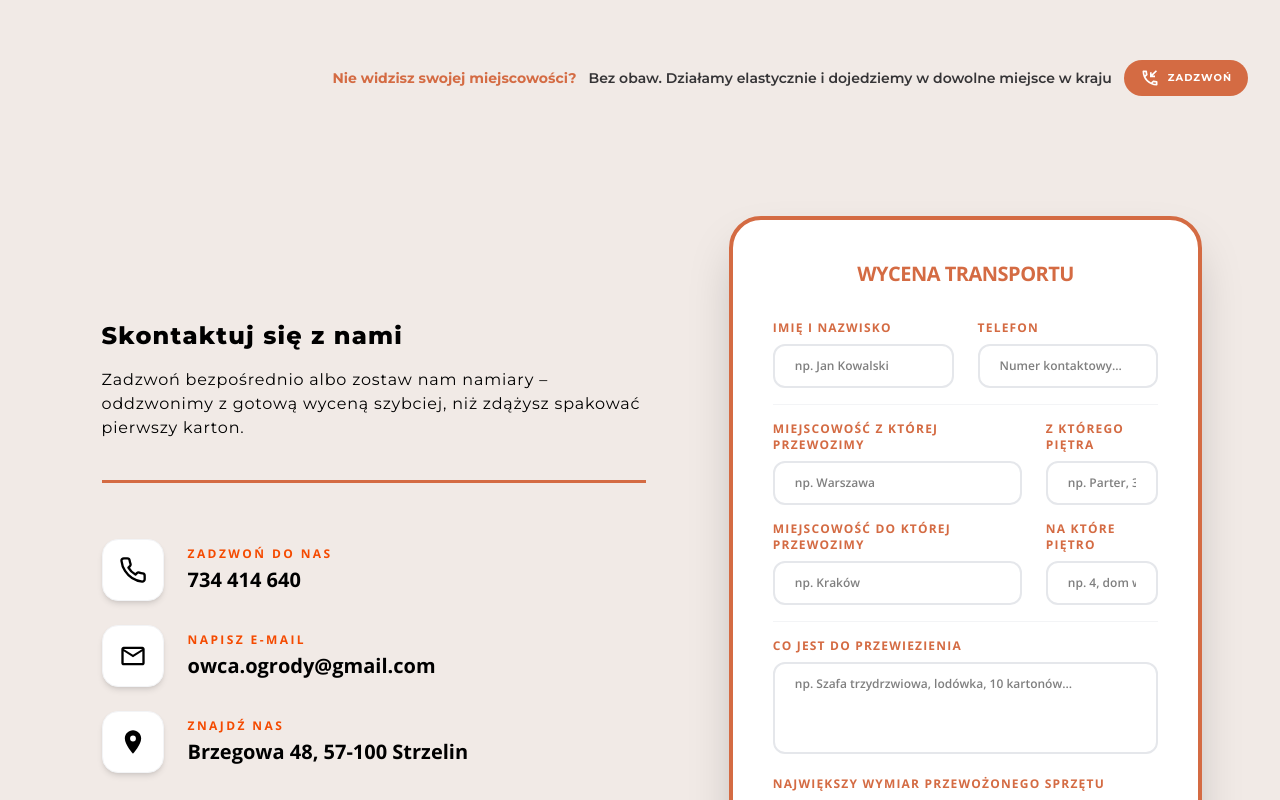
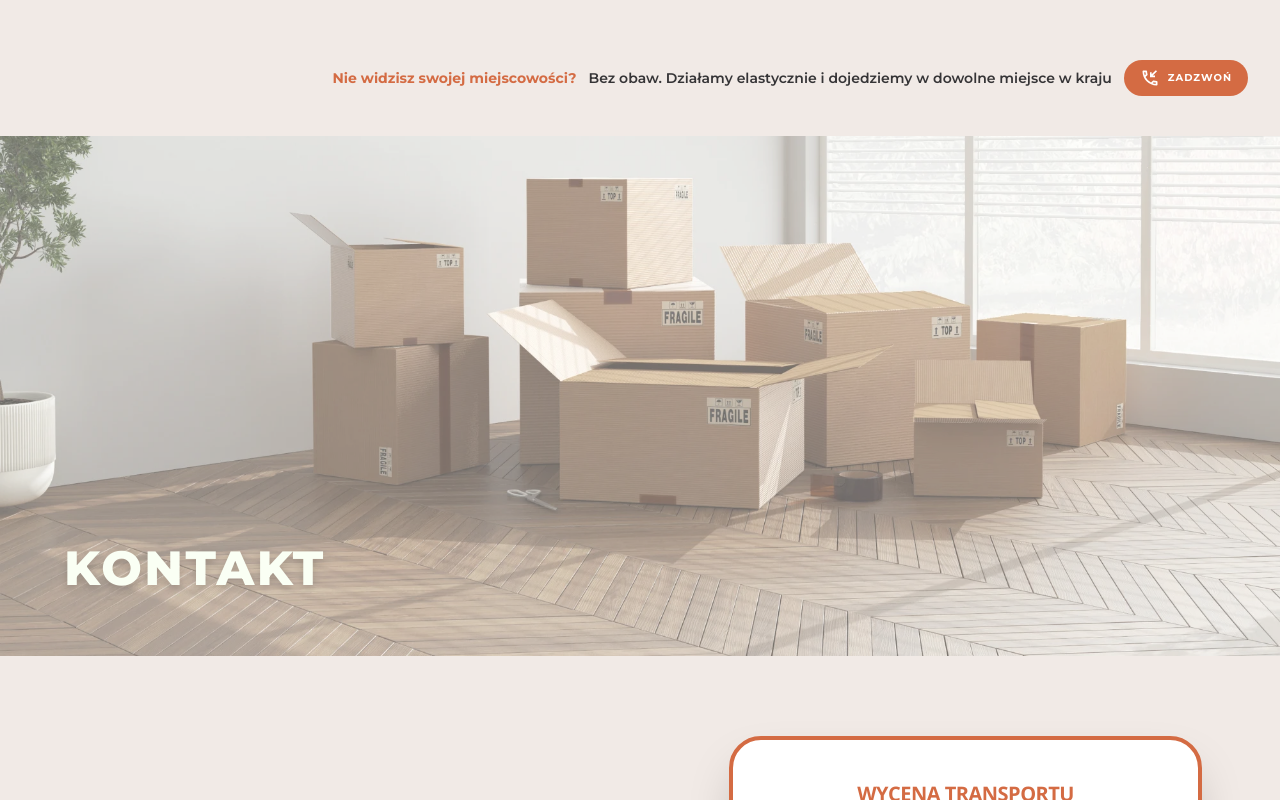
Before and after one commit to MstowskaSandra/owca-transport, a React (Vite) app: page / in a window 1280 px wide. Shown: the part 4520-5320 px from the top of the page. Built offline with nearby package versions, Linux system fonts and the light colour scheme; a web font is replaced by a local one.

Commit message:
feat: add LargeBanner component

```diff
--- /dev/null
+++ b/src/components/LargeBanner.jsx
@@ -0,0 +1,19 @@
+export const LargeBanner = ({ imgUrl, text }) => (
+     <section
+        className="relative h-[45vh] sm:h-50vh] md:h-[55vh] lg:h-[65vh] w-full bg-cover bg-bottom bg-no-repeat"
+        style={{
+            backgroundImage: `url(${imgUrl})`,
+        }}
+        >
+        <div className="absolute inset-0 bg-white/40"></div>
+
+        <div className="relative z-10 flex h-full items-end justify-start pl-8 pb-16">
+          <h2 className="font-mont px-4 md:px-8 text-xl sm:text-3xl md:text-4xl lg:text-5xl font-extrabold text-[#fafff4] tracking-wider drop-shadow-lg uppercase">
+            {text}
+          </h2>
+        </div>
+    </section>
+
+);
+
+export default LargeBanner;
--- a/src/pages/Contact.jsx
+++ b/src/pages/Contact.jsx
@@ -5,12 +5,12 @@ import { FaFacebook, FaInstagram } from "react-icons/fa";
 
 const Contact = () => {
   return (
-    <section className="bg-[#F1EAE6]  pt-16 pb-8 lg:pt-20 font-text px-6 lg:px-12 flex justify-around">
+    <section className="bg-[#F1EAE6]  py-16 pb-8 lg:py-20 font-text px-6 lg:px-12 flex justify-around">
       <div className="flex flex-col justify-items-start gap-4 px-6 pt-26 w-[50%]">
-        <h2 className="font-mont font-extrabold tracking-wider text-2xl">
+        <h2 className="font-mont font-extrabold tracking-wider text-2xl text-[#353436] uppercase">
           Skontaktuj się z nami
         </h2>
-        <p className="font-mont leading-6 tracking-wider border-b-3  border-[#D46B43] pb-10">
+        <p className="font-mont leading-6 tracking-wider text-[#353436] border-b-3  border-[#D46B43] pb-10">
           Zadzwoń bezpośrednio albo zostaw nam namiary – oddzwonimy z gotową
           wyceną szybciej, niż zdążysz spakować pierwszy karton.
         </p>
@@ -26,7 +26,9 @@ const Contact = () => {
               <p className="text-xs font-black uppercase tracking-[0.2em] text-orange-600 mb-1">
                 Zadzwoń do nas
               </p>
-              <p className="text-sm lg:text-xl font-extrabold">734 414 640</p>
+              <p className="text-sm lg:text-xl font-extrabold text-[#353436] ">
+                734 414 640
+              </p>
             </div>
           </a>
 
@@ -44,7 +46,7 @@ const Contact = () => {
               <p className="text-xs font-black uppercase tracking-[0.2em] text-orange-600 mb-1">
                 Napisz e-mail
               </p>
-              <p className="text-sm lg:text-xl font-extrabold break-all sm:break-normal">
+              <p className="text-sm lg:text-xl font-extrabold break-all sm:break-normal ">
                 owca.ogrody@gmail.com
               </p>
             </div>
@@ -66,7 +68,7 @@ const Contact = () => {
               <p className="text-xs font-black uppercase tracking-[0.2em] text-orange-600 mb-1">
                 Znajdź nas
               </p>
-              <p className="text-sm lg:text-xl font-extrabold">
+              <p className="text-sm lg:text-xl font-extrabold text-[#353436] ">
                 Brzegowa 48, 57-100 Strzelin
               </p>
             </div>
--- a/src/pages/Home.jsx
+++ b/src/pages/Home.jsx
@@ -1,5 +1,6 @@
 import AboutFeatures from "../components/AboutFeatures";
 import Hero from "../components/Hero";
+import LargeBanner from "../components/LargeBanner";
 import ServicesOverview from "../components/ServicesOverview";
 import WorkProcess from "../components/WorkProcess";
 import Contact from "./Contact";
@@ -13,6 +14,7 @@ const Home = () => {
       <WorkProcess />
       <AboutFeatures />
       <Locations />
+      <LargeBanner imgUrl="/assets/background.webp" text="kontakt" />
       <Contact />
       <div>Home</div>
     </>
```
Also changed, not shown: public/assets/background.webp (added).
